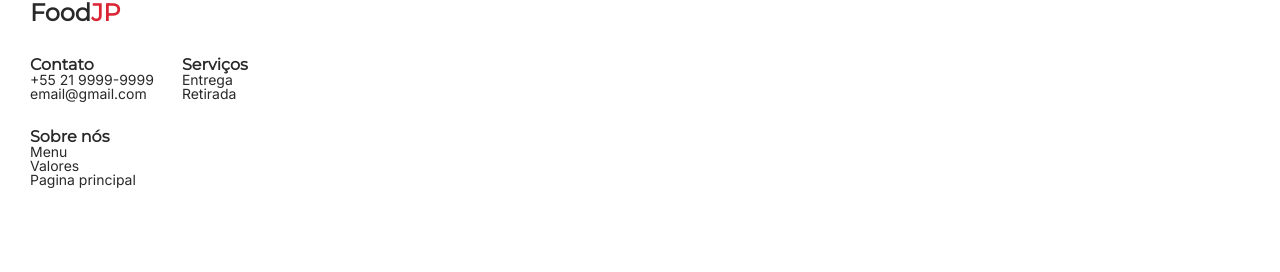
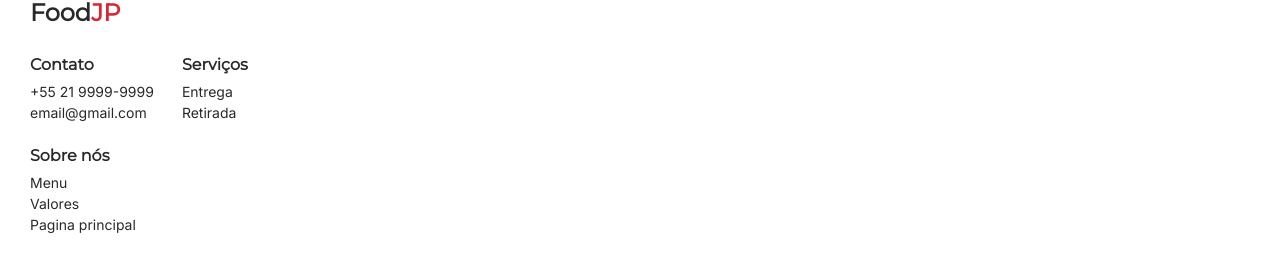
Before and after one commit to lefurtado/food-jp, a React (Vite) app: page / in a window 1280 px wide. Shown: the part 2510-2782 px from the top of the page. Before the commit the page ends 2753 px from the top, so only its background shows below. Built offline with nearby package versions, Linux system fonts and the light colour scheme.

Commit message:
update: atualizado estilo dos componentes com margin

```diff
--- a/src/components/ItemFooter.jsx
+++ b/src/components/ItemFooter.jsx
@@ -4,6 +4,7 @@ import PropTypes from 'prop-types';
 const ItemFooterStyle = styled.div`
     font-family: 'Inter', sans-serif;
     font-size: 14px;
+    margin-top: 7px;
 
     a {
         text-decoration: none;
--- a/src/components/SubtituloFooter.jsx
+++ b/src/components/SubtituloFooter.jsx
@@ -6,6 +6,7 @@ const SubtituloFooterStyle = styled.div`
     font-size: 16px;
     font-weight: 600;
     color: ${({theme}) => theme.colors.dark10};
+    margin-bottom: 5px;
 `;
 
 export default function SubtituloFooter({ children }) {
```
